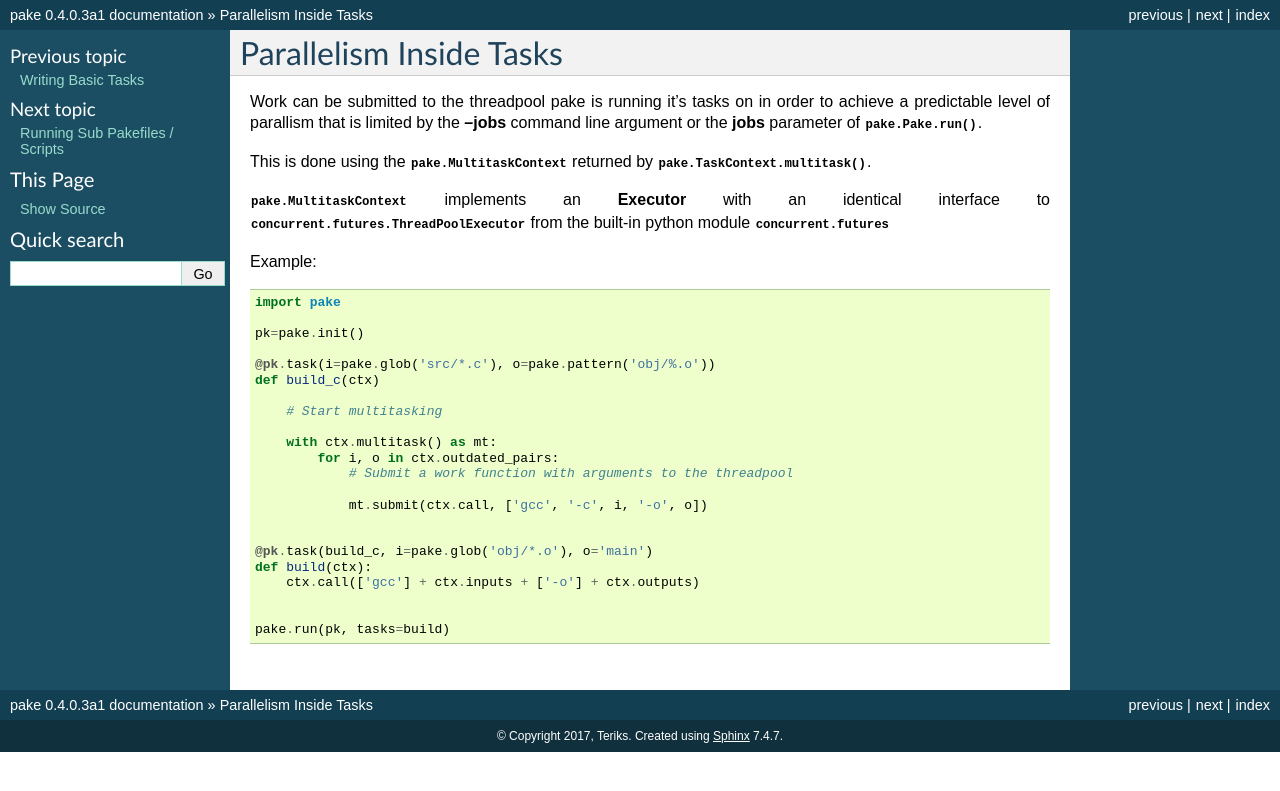
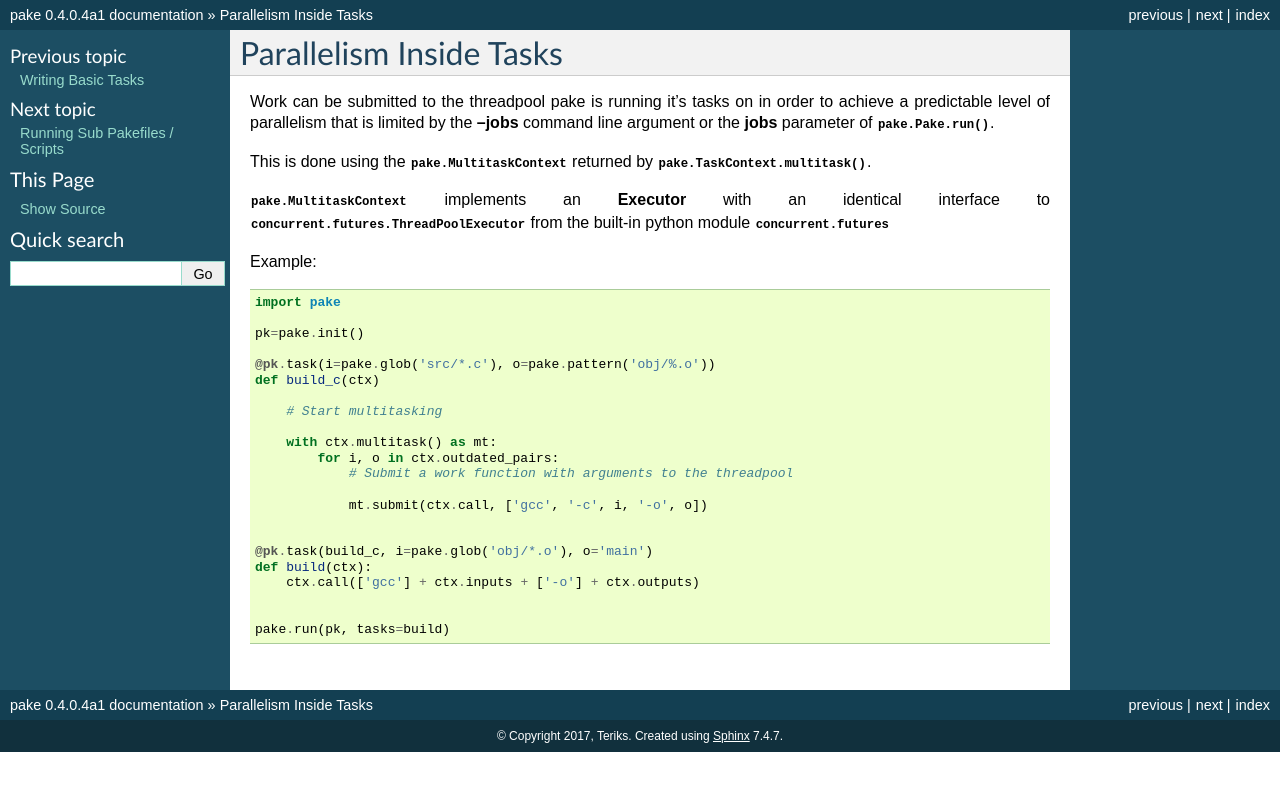
Before and after one commit to Teriks/pake, a Sphinx documentation site: the page built from docs/source/multitasking.rst, in a window 1280 px wide. Shown: the top 791 px of the page. Built offline with Sphinx 7.4.7, drawn with Linux system fonts in a browser that asks for light colours.

Commit message:
Fix documentation spelling error, bump revision in prep for a documentation safari at a later time

```diff
--- a/docs/source/index.rst
+++ b/docs/source/index.rst
@@ -26,7 +26,7 @@ Note: pake is Alpha and likely to change some.
 
 .. code-block:: bash
 
-    pip install git+git://github.com/Teriks/pake.git@0.4.0.3a1
+    pip install git+git://github.com/Teriks/pake.git@0.4.0.4a1
 
 
 Module Doc
--- a/docs/source/multitasking.rst
+++ b/docs/source/multitasking.rst
@@ -2,7 +2,7 @@ Parallelism Inside Tasks
 ========================
 
 Work can be submitted to the threadpool pake is running it's tasks on in order to achieve a predictable level
-of parallism that is limited by the **--jobs** command line argument or the **jobs** parameter of :py:meth:`pake.Pake.run`.
+of parallelism that is limited by the **--jobs** command line argument or the **jobs** parameter of :py:meth:`pake.Pake.run`.
 
 This is done using the :py:class:`pake.MultitaskContext` returned by :py:meth:`pake.TaskContext.multitask`.
 
--- a/pake/__init__.py
+++ b/pake/__init__.py
@@ -21,7 +21,7 @@
 __author__ = 'Teriks'
 __copyright__ = 'Copyright (c) 2016 Teriks'
 __license__ = 'Three Clause BSD'
-__version__ = '0.4.0.3'
+__version__ = '0.4.0.4'
 
 from .filehelper import FileHelper
 
```
Also changed, not shown: README.md (+1 -1 lines).
